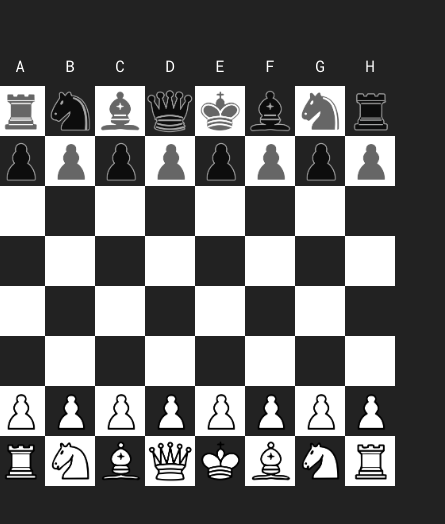
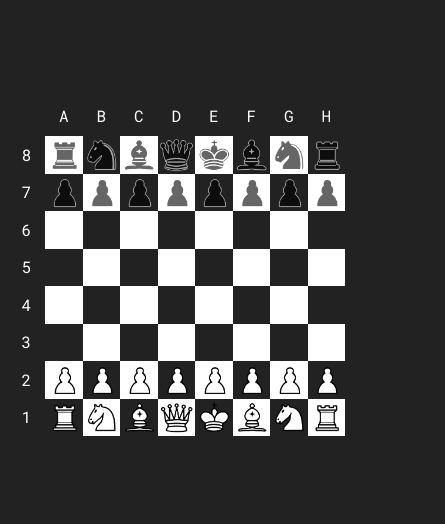
Before and after one commit to NotReeceHarris/amateur-chess-engine, a plain HTML site: page index.html in a window 390 px wide. Shown: the part 152-676 px from the top of the page, 445 px wide, since content can reach past the window. Drawn offline with nearby package versions, Linux system fonts and the light colour scheme.

Commit message:
reseponsive change

```diff
--- a/index.html
+++ b/index.html
@@ -29,7 +29,7 @@
                 <span> </span>
             </div>
             <div class="flex">
-                <div class="grid grid-rows-[repeat(8,1fr)] text-center h-[400px] text-white w-[50px]">
+                <div class="grid grid-rows-[repeat(8,1fr)] text-center h-[300px] md:h-[400px] text-white w-[37.5px] md:w-[50px]">
                     <span class="flex justify-center self-center">8</span>
                     <span class="flex justify-center self-center">7</span>
                     <span class="flex justify-center self-center">6</span>
@@ -39,7 +39,7 @@
                     <span class="flex justify-center self-center">2</span>
                     <span class="flex justify-center self-center">1</span>
                 </div>
-                <div id="chessboard" class="w-[400px] h-[400px] grid grid-rows-[repeat(8,1fr)] grid-cols-[repeat(8,1fr)]">
+                <div id="chessboard" class=" w-[300px] h-[300px] md:w-[400px] md:h-[400px] grid grid-rows-[repeat(8,1fr)] grid-cols-[repeat(8,1fr)]">
                     <div id="a8" class="bg-white relative"></div>
                     <div id="b8" class="relative"></div>
                     <div id="c8" class="bg-white relative"></div>
@@ -113,7 +113,7 @@
                     <div id="h1" class="bg-white relative"></div>
                 </div>
                 <!-- Even out the board on each side -->
-                <div class="w-[50px]"></div>
+                <div class="w-[37.5px] md:w-[50px]"></div>
             </div>
         </div>
     </div>
```
